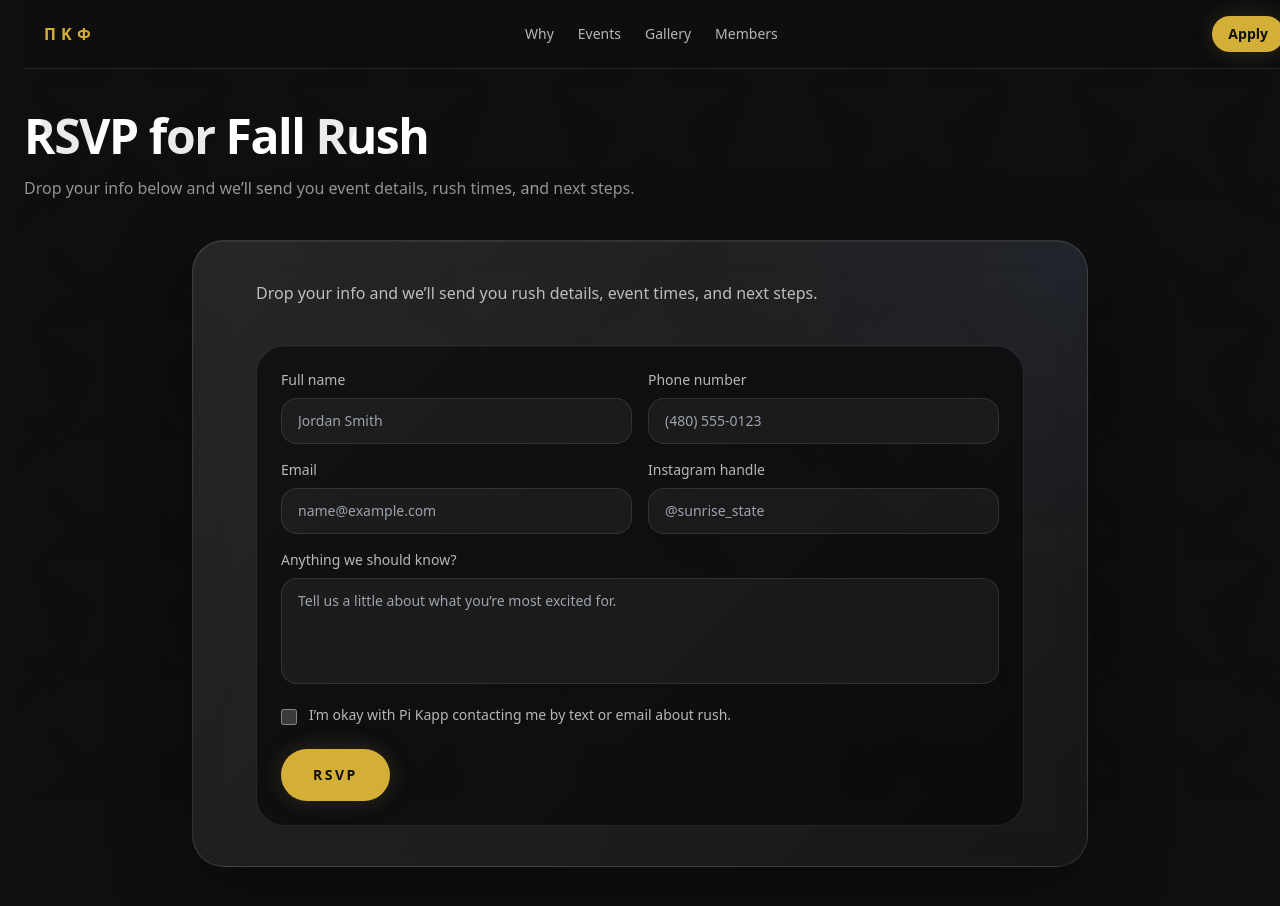
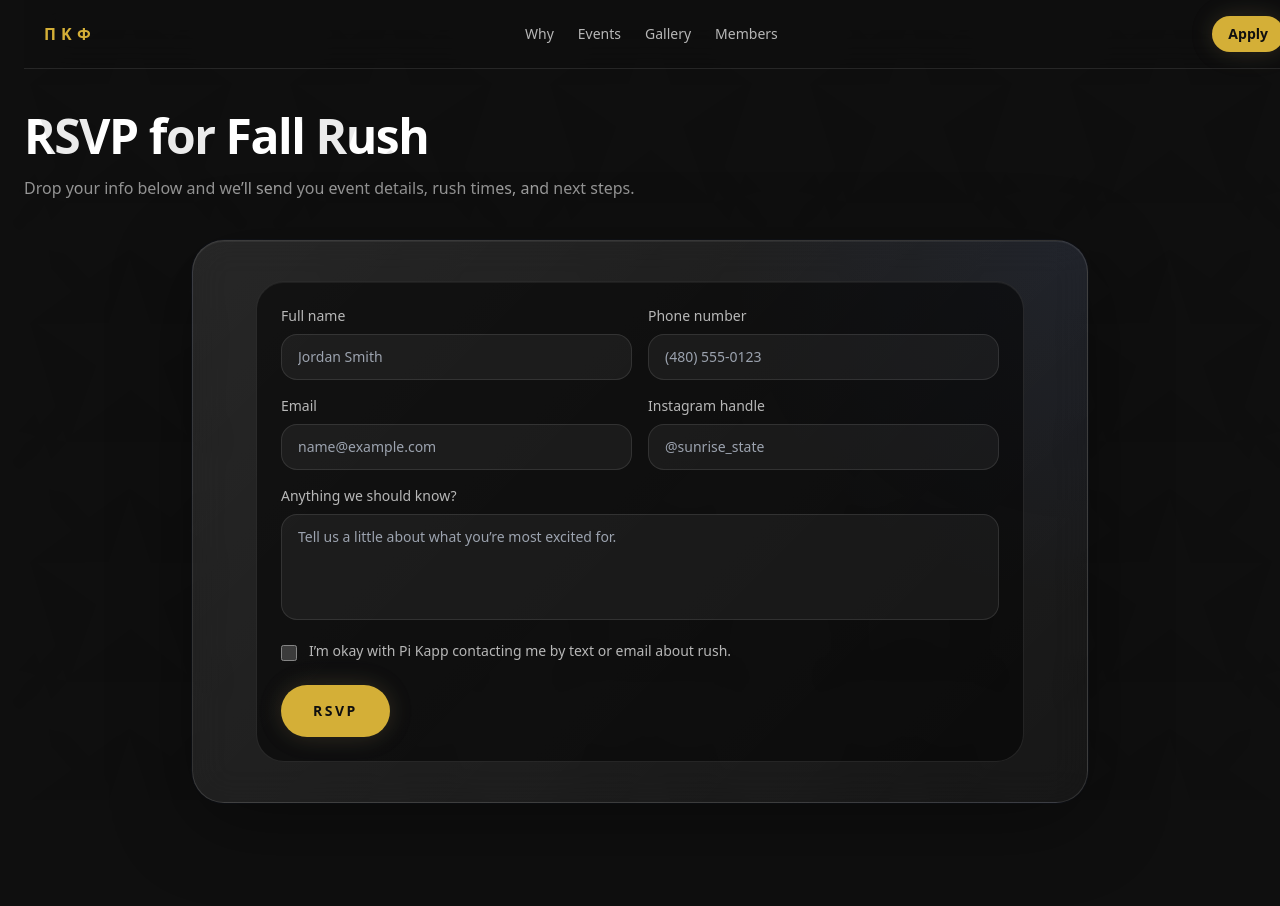
Before and after one commit to koahewlett/pikappsite, a Next.js app: page /events in a window 1280 px wide. Shown: the top 906 px of the page. Built offline with nearby package versions, Linux system fonts and the light colour scheme; no server answers; a web font is replaced by a local one.

Commit message:
Remove signup detail copy from RSVP box

```diff
--- a/components/RsvpSection.tsx
+++ b/components/RsvpSection.tsx
@@ -112,9 +112,7 @@
   return (
     <div className="glass mx-auto max-w-4xl rounded-[2rem] p-6 md:p-10">
       <div className="mx-auto max-w-3xl">
-        <p className="text-white/70">Drop your info and we’ll send you rush details, event times, and next steps.</p>
-
-        <div className="mt-10 grid gap-5">
+        <div className="grid gap-5">
           <div className="rounded-[1.75rem] border border-white/10 bg-black/50 p-6 shadow-[inset_0_1px_0_rgba(255,255,255,.06)]">
             <div className="grid gap-4 sm:grid-cols-2">
               <label className="text-sm text-white/70">
```
